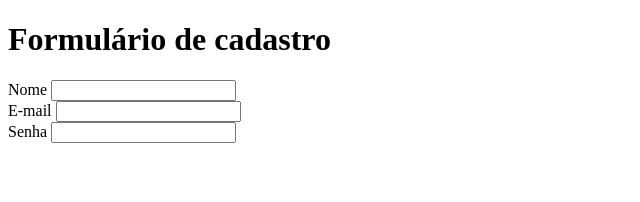
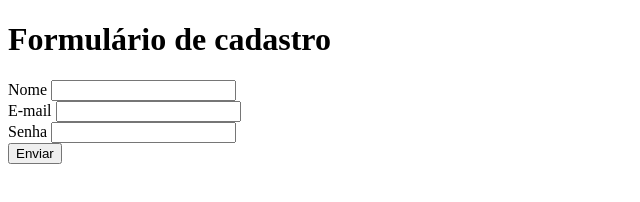
Before and after one commit to gato3safado/exercicio_html, a plain HTML site: page index.html in a window 1280 px wide. Shown: the whole page, without its empty margins (0-640 px from the left). Drawn offline with Linux system fonts and the light colour scheme.

Commit message:
exercício_html

```diff
--- a/index.html
+++ b/index.html
@@ -15,7 +15,10 @@
         <label for="email">E-mail </label>
         <input id="email" type="text" /> <br />
         <label for="password">Senha</label>
-        <input id="password" type="password" />
+        <input id="password" type="password" /> <br />
+        <button type="submit">
+            Enviar
+        </button>
     </form>
 </body>
 </html>
```
